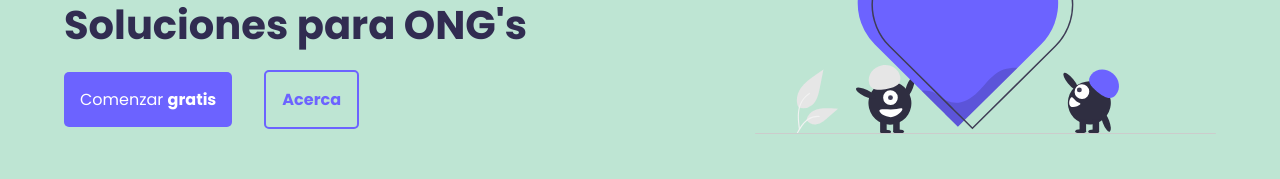
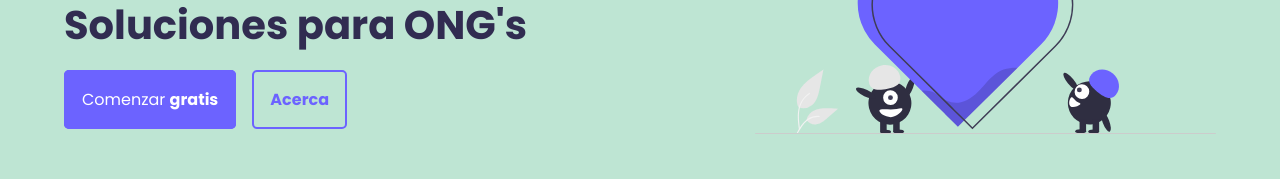
Before and after one commit to proyectosolidus/ProyectoSolidus, a React (Create React App) app: page / in a window 1280 px wide. Shown: the part 401-580 px from the top of the page. Built offline with nearby package versions, Linux system fonts and the light colour scheme.

Commit message:
hero buttons

```diff
--- a/src/global.css
+++ b/src/global.css
@@ -19,27 +19,25 @@ html {
 }
 
 .primary-btn {
+  background: #6C63FF;
+  border: 2px solid #6C63FF;
+  border-radius: 5px;
   color: white;
-  background: #6C63FF;
-  padding: 1rem;
-  margin-right: 2rem;
-  text-decoration: none;
-  border-radius: 5px;
-  border: none;
   cursor: pointer;
   font-size: 1rem;
+  padding: 1rem;
+  text-decoration: none;
 }
 
 .secundary-btn {
   border: 2px solid #6C63FF;
+  border-radius: 5px;
   color: #6C63FF;
+  cursor: pointer;
+  font-size: 1rem;
   font-weight: bold;
   padding: 1rem;
-  margin-right: 2rem;
   text-decoration: none;
-  border-radius: 5px;
-  cursor: pointer;
-  font-size: 1rem;
 }
 
 .marg-t {
--- a/src/pages/Home.js
+++ b/src/pages/Home.js
@@ -17,8 +17,8 @@ const Home = () => {
 							<h1>Proyecto Solidus <br/>Soluciones para ONG's</h1>
 							<p></p>
 							<div className="Home__hero-content-buttons">
-								<a href="#contacto" className="hero-content-button primary-btn">Comenzar <b>gratis</b></a>
-							 	<a href="#acerca" className="hero-content-button secundary-btn">Acerca</a>
+								<a href="#contacto" className="hero-contact-button primary-btn">Comenzar <b>gratis</b></a>
+							 	<a href="#acerca" className="secundary-btn">Acerca</a>
 							</div>
 						</div>
 						<div className="Home__hero-image">
--- a/src/pages/styles/Home.css
+++ b/src/pages/styles/Home.css
@@ -21,7 +21,11 @@
   margin-top: 2rem;
 }
 
-.Home__hero-content-buttons b {
+.hero-contact-button {
+  margin-right: 1rem;
+}
+
+.hero-contact-button b {
   color: white;
 }
 
```
Also changed, not shown: 1 other file (tests, documents, lock files or other folders).
